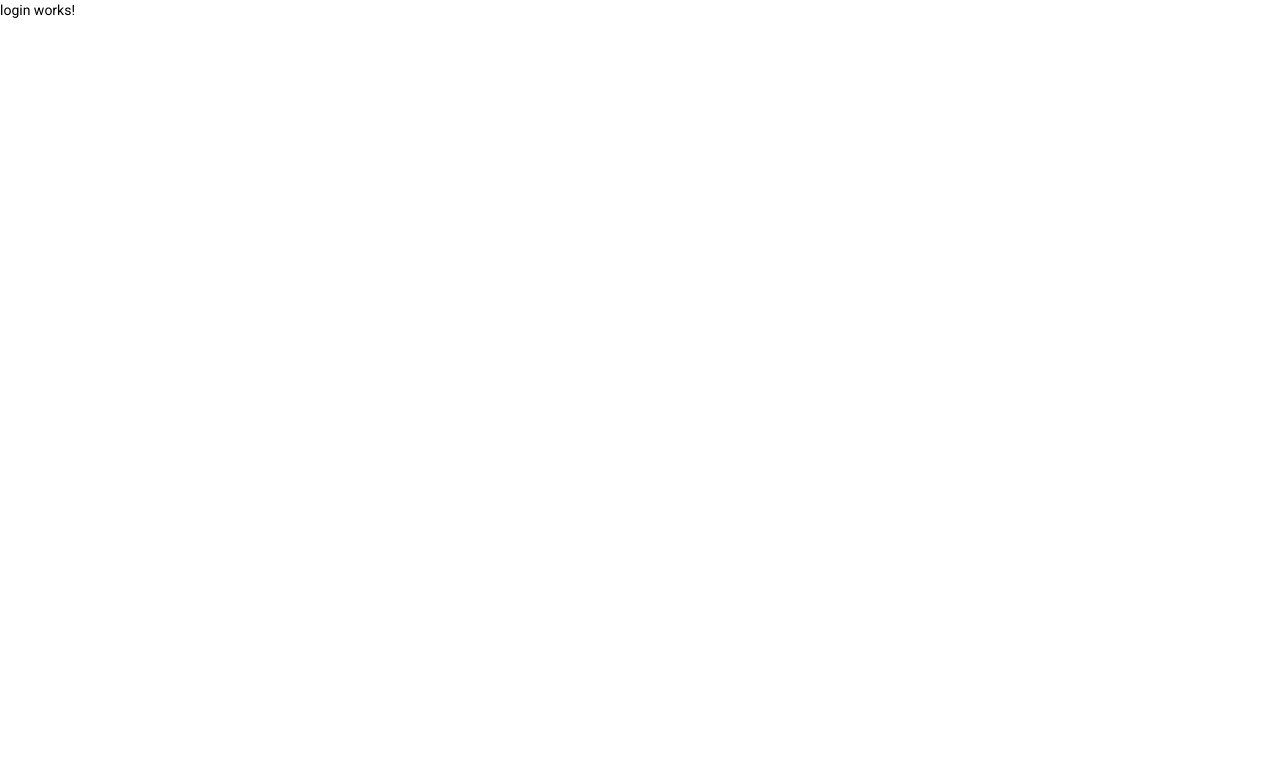
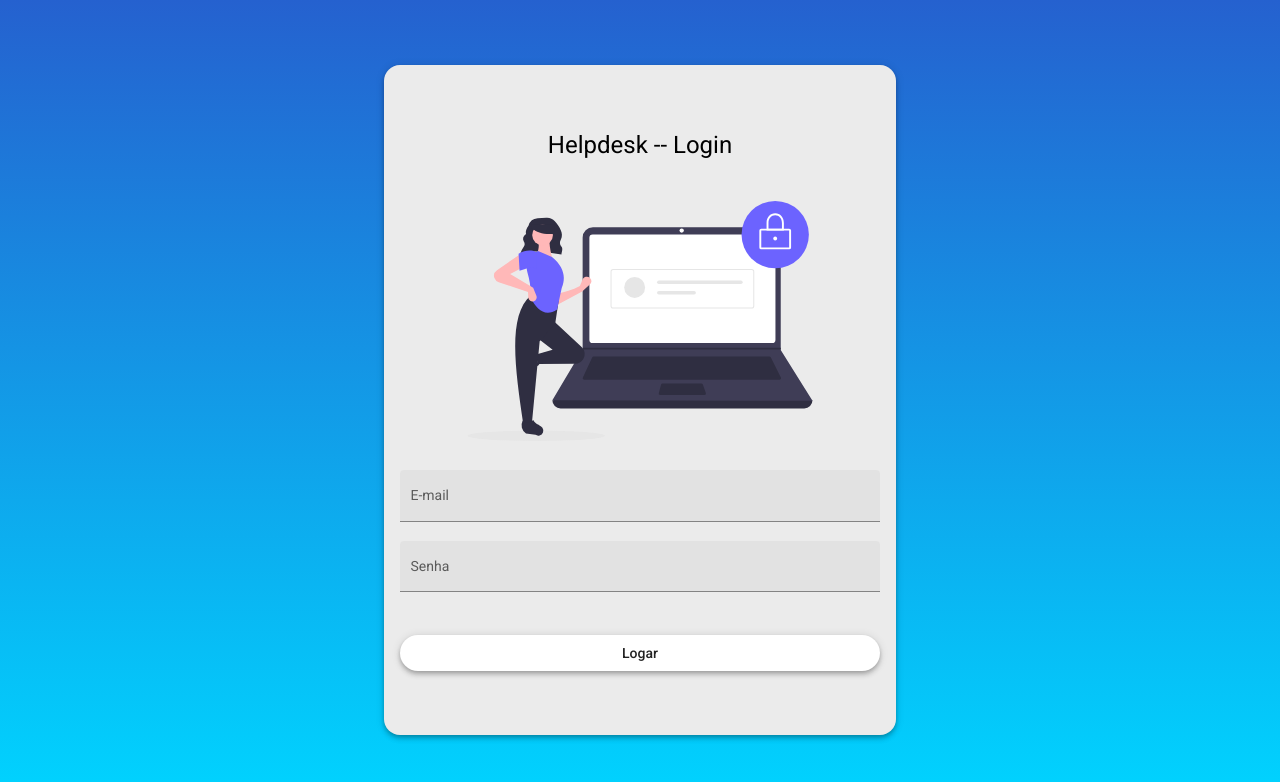
Before and after one commit to tiagofrancarita/microfrontend-helpdesk, an Angular app: page /login in a window 1280 px wide. Shown: the top 782 px of the page. Built offline with nearby package versions, Linux system fonts and the light colour scheme.

Commit message:
implementando html css login

```diff
--- a/src/app/components/login/login.component.css
+++ b/src/app/components/login/login.component.css
@@ -0,0 +1,39 @@
+.container{
+    height: 100%;
+    background: linear-gradient(180deg, rgba(2,0,36,1) 0%, rgba(37,97,207,1) 0%, rgba(0,212,255,1) 100%);
+    display: flex;
+    align-items: center;
+    justify-content: center;
+}
+
+.form{
+    width: 30rem;
+    margin: auto;
+    background: rgb(235, 235, 235);
+    padding: 4rem 1rem;
+    border-radius: 1rem;
+
+}
+
+img{
+    height: 15rem;
+    width: 100%;
+    margin: 1.5rem auto 1.5rem auto;
+}
+
+h1{
+    width: 100%;
+    text-align: center;
+
+}
+
+.full-width{
+    width: 100%;
+    align-items: center;
+    justify-content: center;
+    border-radius: 5rem;
+}
+
+button{
+    margin-top: 1.5rem;
+}
--- a/src/app/components/login/login.component.html
+++ b/src/app/components/login/login.component.html
@@ -1 +1,20 @@
-<p>login works!</p>
+<div class="container">
+    <form class="form mat-elevation-z4">
+        <h1>Helpdesk -- Login</h1>
+
+        <img src="assets/img/login-image.svg" alt="Logo" class="logo">
+
+        <mat-form-field class="full-width" appearance="fill">
+          <mat-label>E-mail</mat-label>
+          <input  type="email" matInput placeholder="exemplo@email.com.br">
+        </mat-form-field>
+
+        <mat-form-field class="full-width" appearance="fill">
+            <mat-label>Senha</mat-label>
+            <input  type="password" matInput placeholder="123">
+          </mat-form-field>
+
+          <button mat-flat-button class="full-width mat-elevation-z4">Logar</button>
+
+      </form>
+</div>
```
